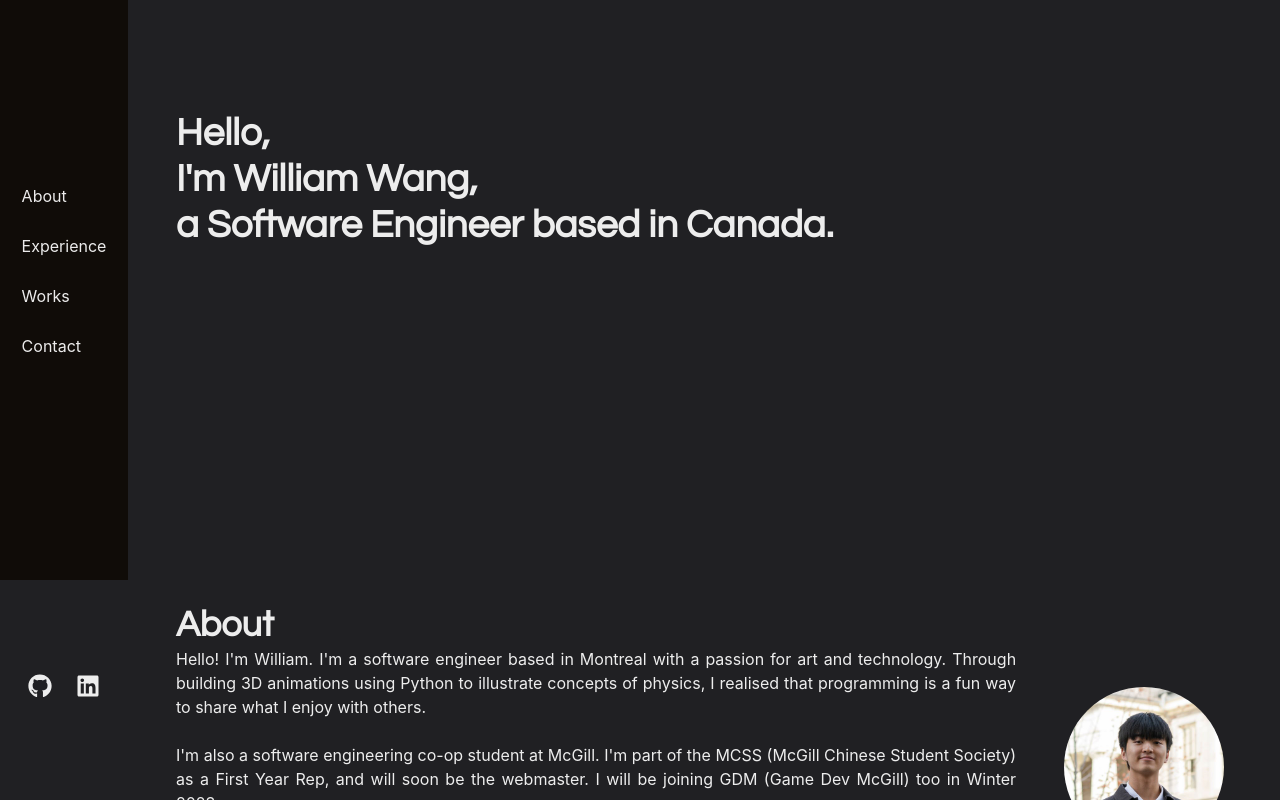
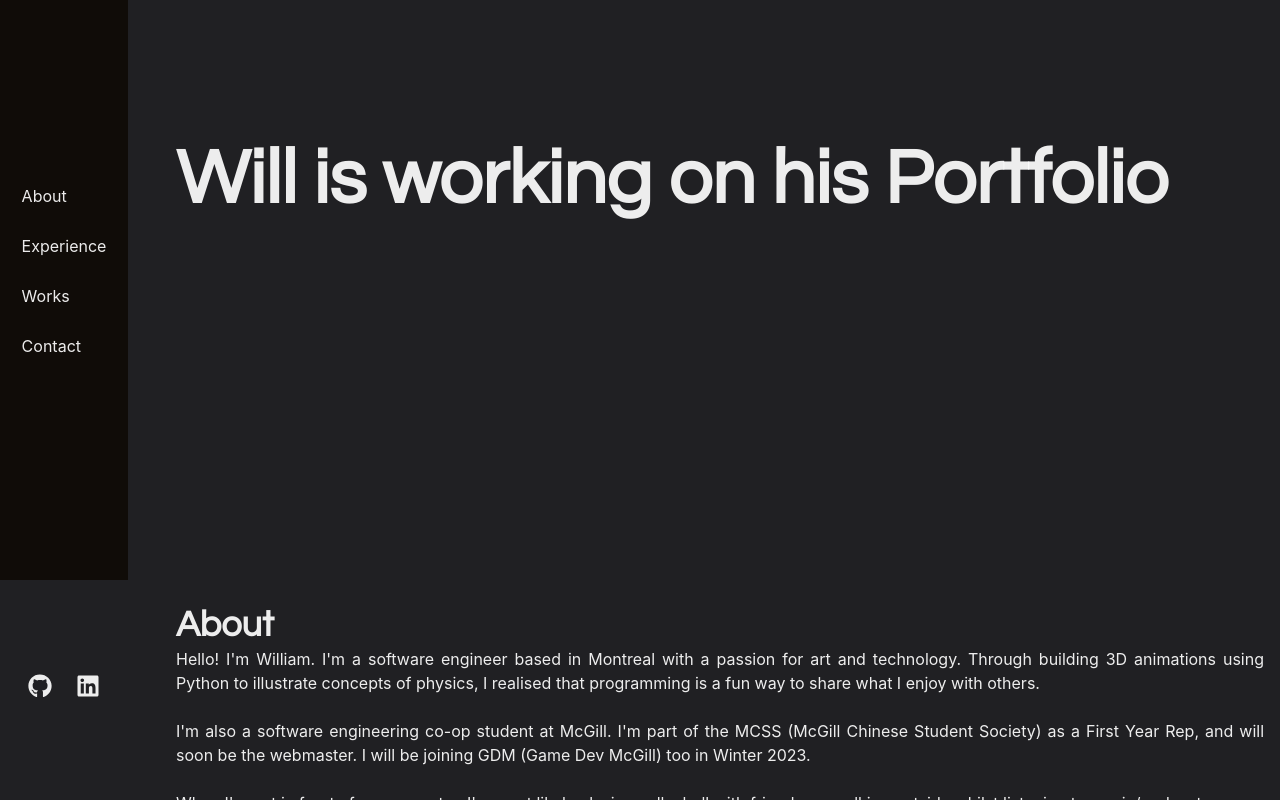
Before and after one commit to wangwiza/wangwiza.github.io, a React (Create React App) app: page / in a window 1280 px wide. Shown: the part 220-1020 px from the top of the page. Built offline with nearby package versions, Linux system fonts and the light colour scheme.

Commit message:
fix(heading): changed main title

```diff
--- a/src/components/Content.jsx
+++ b/src/components/Content.jsx
@@ -6,6 +6,8 @@ import {
     Heading,
     HStack,
     Flex,
+    Link,
+    Stack,
 } from '@chakra-ui/react'
 import portrait from '../images/william2.jpg'
 import Section from './Section'
@@ -33,10 +35,8 @@ function Content() {
                     display='flex'
                     id='title-section'
                 >
-                        <Heading fontSize='3vw'>
-                            Hello,<br/>
-                            I'm William Wang,<br/>
-                            a Software Engineer based in Canada.
+                        <Heading fontSize='6vw'>
+                        Will is working on his <Link href='https://github.com/wangwiza/wangwiza.github.io' isExternal>Portfolio</Link>
                         </Heading>
                 </Box>
             </Section>
@@ -49,7 +49,7 @@ function Content() {
                 <Heading variant='section-title'>
                     About
                 </Heading>
-                <HStack>
+                <Stack direction={{md:'row',xl:'column'}}>
                     <Paragraph>
                         Hello! I'm William. I'm a software engineer based in Montreal with
                         a passion for art and technology. Through building 3D animations using Python
@@ -73,9 +73,10 @@ function Content() {
                             alt='William Wang'
                             borderRadius='full'
                             h='full'
+
                         />
                     </Box>
-                </HStack>
+                </Stack>
                 </Box>
             </Section>
 
```
